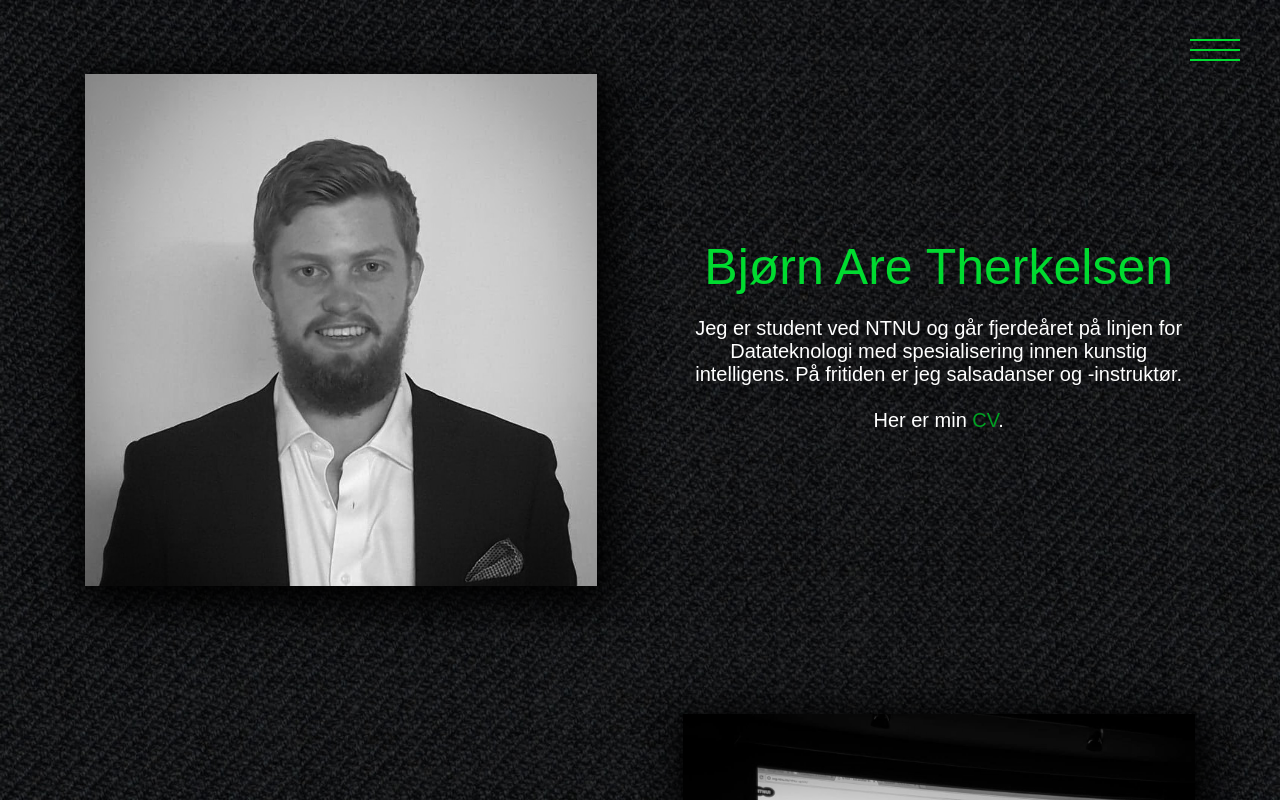
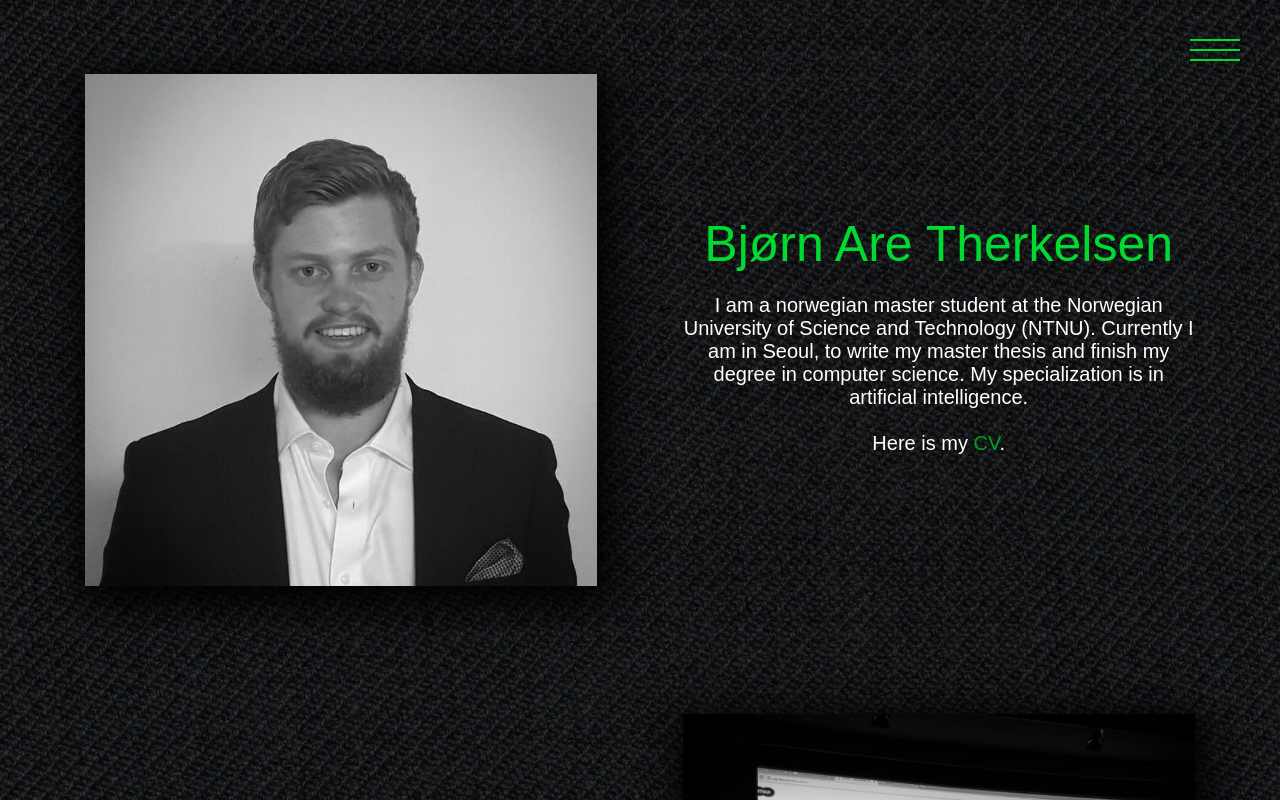
Before and after one commit to batherk/homepage, a React (Create React App) app: page / in a window 1280 px wide. Built offline with nearby package versions, Linux system fonts and the light colour scheme.

Commit message:
Remove video parallax, translate to english and use last version of CV

```diff
--- a/public/posts/front.json
+++ b/public/posts/front.json
@@ -1,5 +1,5 @@
 [
-    {"title":"Bjørn Are Therkelsen","imageName":"Profil.jpg", "text":"Jeg er student ved NTNU og går fjerdeåret på linjen for Datateknologi med spesialisering innen kunstig intelligens. På fritiden er jeg salsadanser og -instruktør.<br><br> Her er min <a href='/docs/Bjørn_Are_Therkelsen_CV.pdf' target='_blank' >CV</a>."},
-    {"title":"Teknologi","imageName":"Foredrag.jpg","text":"<p>Praktisk bruk av teknologi er noe jeg digger. Derfor var jeg med i Sprint, NTNUI sin IT-komité. Her jobbet jeg som backendprogrammerer med hovedansvar for betalingsløsningen i medlemssystemet.</p><p>Teknologi er overhodet ikke bare hardkodete løsninger. Før jeg hadde lært å programmere fant jeg mye glede i streaming av volleyball.</p>"},
-    {"title":"Dans","imageName":"Wien.jpg","text":"<p>Ulike former for rytme og koordinasjon har alltid fascinert meg. Men, det var først på høsten i 2017 at jeg begynte på dans. Salsaens lekende natur og NTNUI sitt gode miljø gjorde valget lett.</p><p>Siden den gang har jeg sjeldent hatt tid til å gjøre andre ting. I desember dro showgruppa vår til Wien for å vise fram showet vårt Montuno Street.</p>"}
+    {"title":"Bjørn Are Therkelsen","imageName":"Profil.jpg", "text":"I am a norwegian master student at the Norwegian University of Science and Technology (NTNU). Currently I am in Seoul, to write my master thesis and finish my degree in computer science. My specialization is in artificial intelligence.<br><br> Here is my <a href='/docs/CV.pdf' target='_blank' >CV</a>."},
+    {"title":"Technology","imageName":"Foredrag.jpg","text":"<p>Practical use of technology, which simplifies people's lives in a trustworthy manner, is something I really enjoy. That is why I joined the IT-department of NTNUI and worked on the membership system. I was a part of the backend team and had extra responsibility for the payment solution.</p><p>Technology is not only hardcoded solutions. Before I started at university, I was one of the streaming pioneers in norwegian volleyball.</p>"},
+    {"title":"Dance","imageName":"ShowTeam_Vienna.jpg","text":"<p>I have always enjoyed listening and dancing to funky music. Because of my volleyball career, it was not before 2017 I started taking dancing seriously. I dance primarily Salsa New York Style and Cha Cha Cha. Dancing is one of the reasons I went to Seoul, and definitely one of the pull factors of New York.</p><p>Before Covid-19, in December 2019, we performed the Salsa show 'Montuno Street' in Vienna, Austria.</p>"}
 ]
--- a/src/Components/js/App.js
+++ b/src/Components/js/App.js
@@ -1,6 +1,6 @@
 import React, { createContext, useEffect, useState } from 'react';
 import { useHistory, useLocation } from "react-router";
-import { Hamburger, Parallax, VideoParallax } from '.';
+import { Hamburger, Parallax } from '.';
 import './../styles/App.css';
 
 
@@ -45,7 +45,6 @@ export default ()=>{
                 const imageURL = '/img/' + post.imageName
                 return <Parallax key={index} imageSide={imageSide} title={post.title} text={post.text} imageURL={imageURL}/>
               })}
-            <VideoParallax/>
             </div>
           </div>
     </PageContext.Provider>
```
Also changed, not shown: 2 other files (tests, documents, lock files or other folders).
